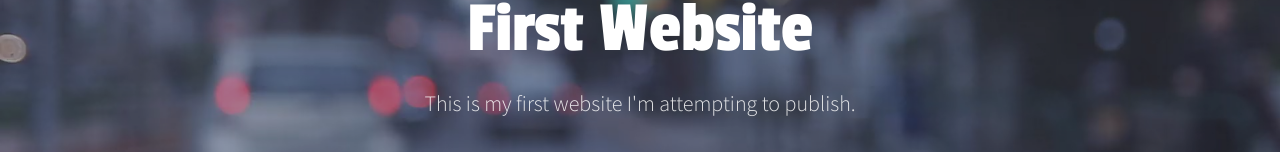
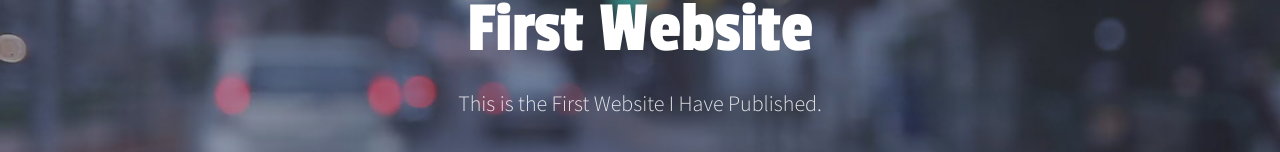
Before and after one commit to Malex01/Malex01.github.io, a plain HTML site: page index.html in a window 1280 px wide. Shown: the part 186-338 px from the top of the page. Drawn offline with Linux system fonts and the light colour scheme.

Commit message:
Update index.html

```diff
--- a/index.html
+++ b/index.html
@@ -23,7 +23,7 @@
 					<div class="inner">
 						<header>
 							<h1>First Website</h1>
-							<p>This is my first website I'm attempting to publish.</p>
+							<p>This is the First Website I Have Published.</p>
 						</header>
 						<a href="#main" class="more">Learn More</a>
 					</div>
```
